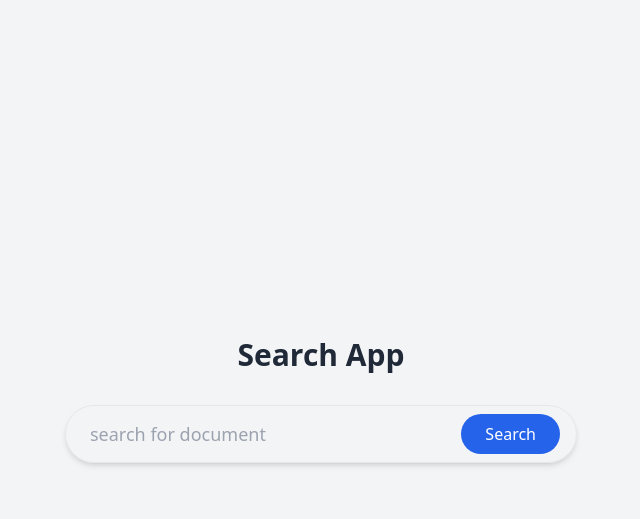
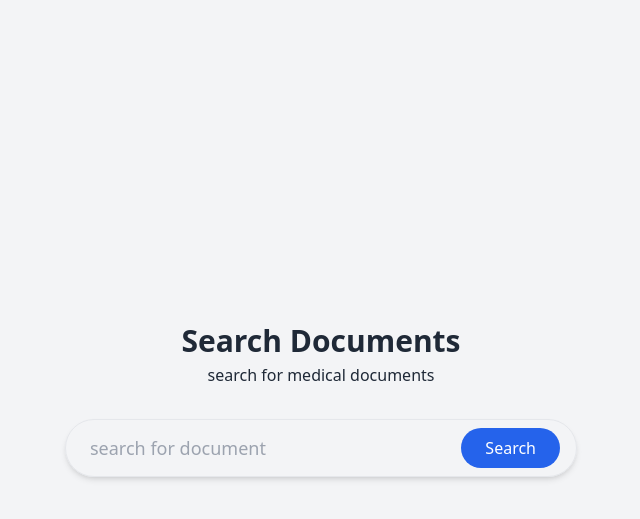
Before and after one commit to rikzakurnia/tbi-tk4, a Flask app: page / in a window 1280 px wide. Shown: the top 519 px of the page, without its empty margins (319-959 px from the left). Run offline with Flask 3, Linux system fonts and the light colour scheme; parts of the project's set-up code (start-up, migrations or seed data) failed here and were passed over; some libraries are stand-ins or nearby versions.

Commit message:
chore: add better description for app

```diff
--- a/app/templates/base.html
+++ b/app/templates/base.html
@@ -3,14 +3,11 @@
 <head>
     <meta charset="UTF-8">
     <meta name="viewport" content="width=device-width, initial-scale=1.0">
-    <title>{% block title %}Flask App{% endblock %}</title>
+    <title>{% block title %}Med Search{% endblock %}</title>
     <link rel="stylesheet" href="{{ url_for('static', filename='css/style.css') }}">
     <script src="https://cdn.tailwindcss.com"></script>
 </head>
 <body class="bg-gray-100 text-gray-800">
-    <!-- <nav class="bg-blue-600 p-4 text-white">
-        <h1 class="text-xl">My Flask App</h1>
-    </nav> -->
     <div class="container mx-auto">
         {% block content %}{% endblock %}
     </div>
--- a/app/templates/index.html
+++ b/app/templates/index.html
@@ -1,10 +1,11 @@
 {% extends "base.html" %}
 
-{% block title %}Search Page{% endblock %}
+{% block title %}Medical Document Search{% endblock %}
 
 {% block content %}
 <div class="flex flex-col items-center justify-center h-screen">
-    <h1 class="text-3xl font-semibold mb-8">Search App</h1>
+    <h1 class="text-3xl font-semibold mb-1">Search Documents</h1>
+    <h1 class="text-l mb-8">search for medical documents</h1>
     <form method="POST" action="{{ url_for('main.results') }}" class="w-full max-w-lg">
         <div class="flex items-center border rounded-full shadow-md px-4 py-2">
             <input
```
